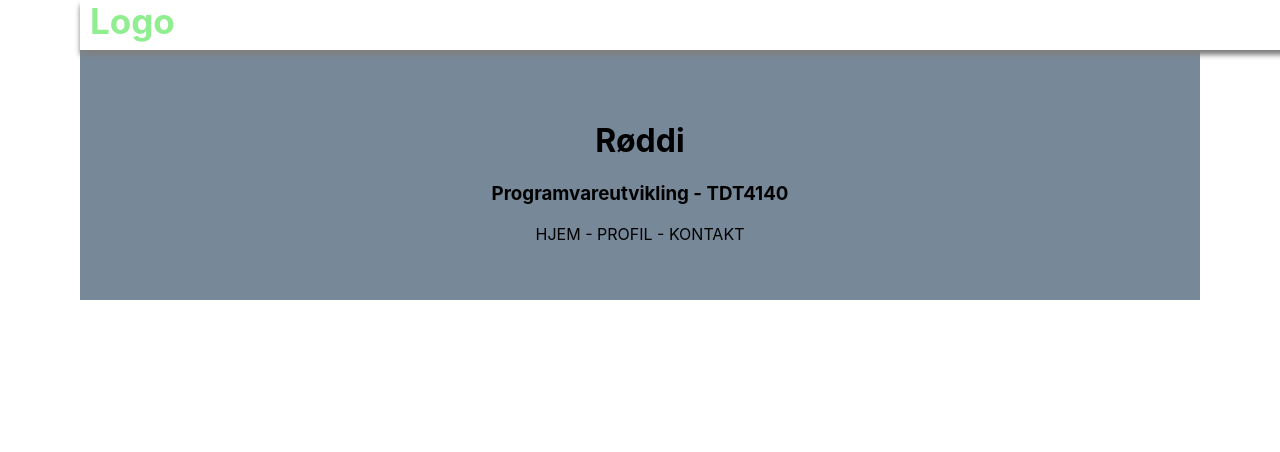
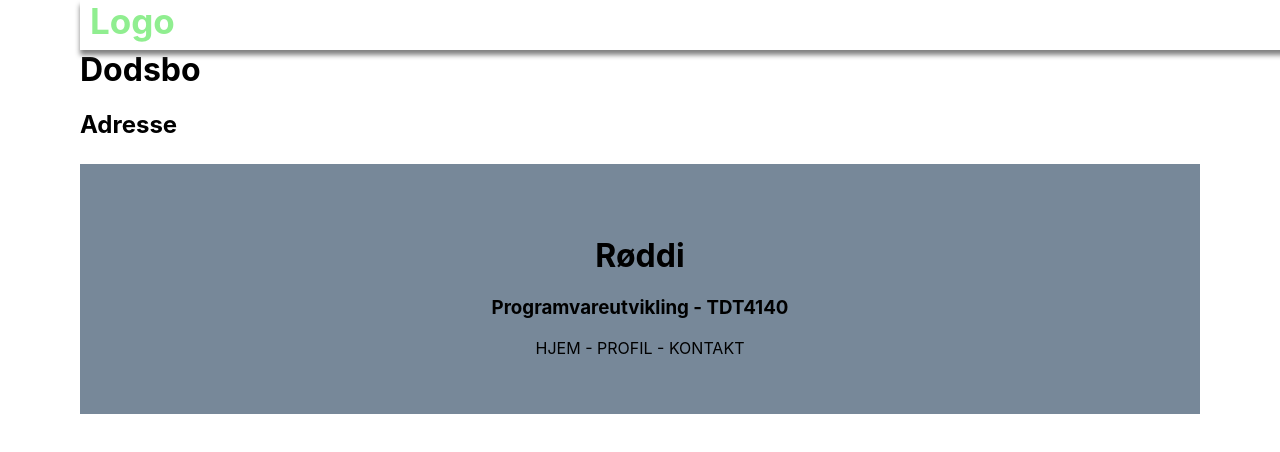
Before and after one commit to ingelinsu/roddi, a React (Create React App) app in the folder frontend/react-app/: page /estates in a window 1280 px wide. Shown: the top 452 px of the page. Built offline with nearby package versions, Linux system fonts and the light colour scheme.

Commit message:
Endret navn på dodsbo sider

```diff
--- a/frontend/react-app/src/App.js
+++ b/frontend/react-app/src/App.js
@@ -11,7 +11,7 @@ import {
 import Main from "./pages/index.jsx";
 import Login from "./pages/login.jsx";
 import Assets from "./pages/eiendeler.jsx";
-import Dodsbo from "./pages/dodsboer.jsx"
+import Estate from "./pages/estates.jsx"
 
 import Navbar from "./components/Navbar.js";
 import Footer from "./components/Footer.js";
@@ -25,7 +25,7 @@ class App extends Component {
           <Route exact path="/" component={Main} />
           <Route exact path="/login" component={Login} />
           <Route exact path="/eiendeler" component={Assets} />
-          <Route exact path="/dodsboer" component={Dodsbo} />
+          <Route exact path="/estates" component={Estate} />
         </Router>
         <Footer />
       </div>
--- a/frontend/react-app/src/components/Dodsbo.js
+++ b/frontend/react-app/src/components/Estate.js
@@ -1,6 +1,6 @@
 import React, {Component} from 'react';
 
-class Dodsbo extends Component {
+class Estate extends Component {
     render() {
         return (
             <div>
@@ -12,4 +12,4 @@ class Dodsbo extends Component {
     }
 }
 
-export default Dodsbo
+export default Estate
--- a/frontend/react-app/src/pages/dodsboer.jsx
+++ b/frontend/react-app/src/pages/estates.jsx
@@ -1,10 +1,10 @@
 import React, {Component} from 'react';
 import axios from 'axios';
 
-import Dodsbo from "../components/Dodsbo.js"
+import Estate from "../components/Estate.js"
 import Asset from "../components/Asset"
 
-class DodsboPage extends Component {
+class EstatePage extends Component {
 
     // constructor(props) {
     //     super(props)
@@ -30,11 +30,11 @@ class DodsboPage extends Component {
         return (
             <div>
                 {/* {this.mapResponseData()} */}
-                <Dodsbo />
+                <Estate />
             </div>
         );
     }
 
 };
 
-export default DodsboPage
+export default EstatePage
```
